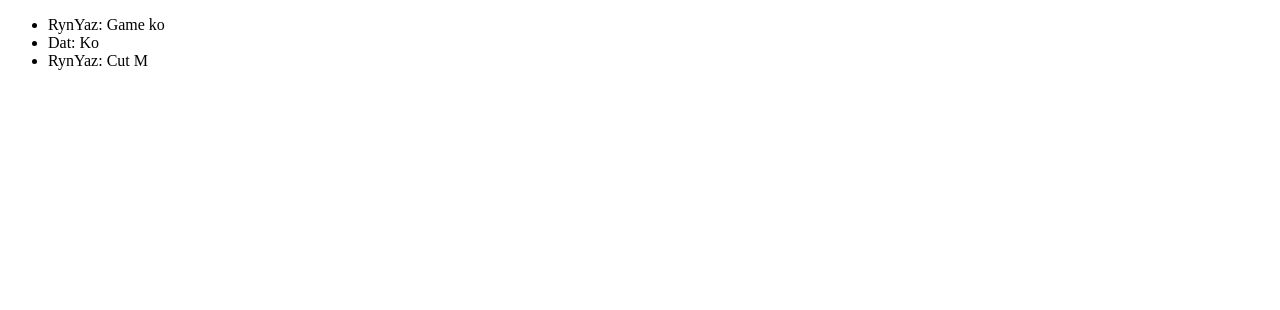
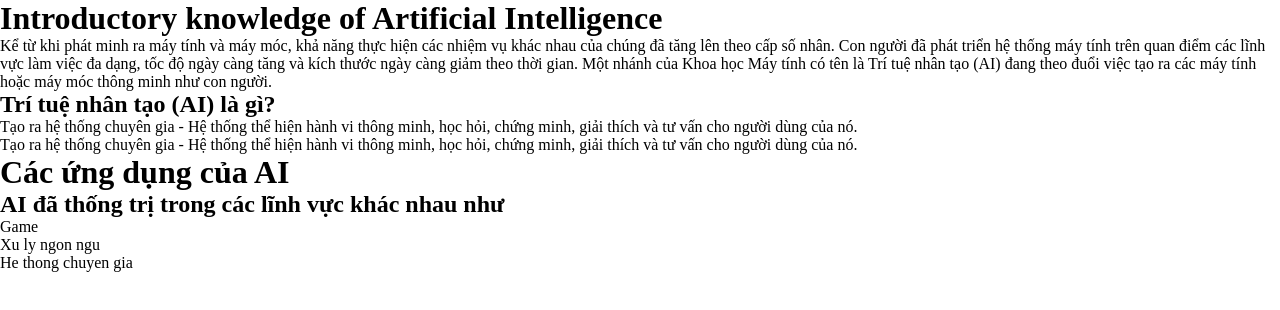
Before and after one commit to NguyenDacDat/Git-Sgroup.io, a plain HTML site: page public/index.html in a window 1280 px wide. Drawn offline with Linux system fonts and the light colour scheme.

Commit message:
exmaple commit

```diff
--- a/assets/css/style.css
+++ b/assets/css/style.css
@@ -0,0 +1,5 @@
+* {
+  padding: 0%;
+  margin: 0%;
+  box-sizing: border-box;
+}
--- a/public/index.html
+++ b/public/index.html
@@ -5,11 +5,47 @@
     <meta http-equiv="X-UA-Compatible" content="IE=edge" />
     <meta name="viewport" content="width=device-width, initial-scale=1.0" />
     <title>Document</title>
-    <link rel="stylesheet" href="../src/main.js" />
-    <link rel="stylesheet" href="../assets/css/style.css" />
+    <link rel="stylesheet" href="../assets/css/style.css">
   </head>
   <body>
-    <ul id="comment-blocks"></ul>
-    <script src="../src/main.js"></script>
+    <div class="container">
+      <h1 class="container-title">
+        Introductory knowledge of Artificial Intelligence
+      </h1>
+      <p class="container-text">
+        Kể từ khi phát minh ra máy tính và máy móc, khả năng thực hiện các nhiệm
+        vụ khác nhau của chúng đã tăng lên theo cấp số nhân. Con người đã phát
+        triển hệ thống máy tính trên quan điểm các lĩnh vực làm việc đa dạng,
+        tốc độ ngày càng tăng và kích thước ngày càng giảm theo thời gian. Một
+        nhánh của Khoa học Máy tính có tên là Trí tuệ nhân tạo (AI) đang theo
+        đuổi việc tạo ra các máy tính hoặc máy móc thông minh như con người.
+      </p>
+      <h2>Trí tuệ nhân tạo (AI) là gì?</h2>
+      <p>
+        <ul>
+          <p>
+            Tạo ra hệ thống chuyên gia - Hệ thống thể hiện hành vi thông minh, học hỏi, chứng minh, giải thích và tư vấn cho người dùng của nó.
+          </p>
+          <p>
+            Tạo ra hệ thống chuyên gia - Hệ thống thể hiện hành vi thông minh, học hỏi, chứng minh, giải thích và tư vấn cho người dùng của nó.
+          </p>
+        </ul>
+      </p>
+      <h1>Các ứng dụng của AI</h1>
+      <h2 class="titleAI">AI đã thống trị trong các lĩnh vực khác nhau như
+      </h2>
+      <ol>
+        <li>
+          Game
+        </li>
+        <li>
+          Xu ly ngon ngu
+        </li>
+        <li>
+          He thong chuyen gia
+        </li>
+      </ol>
+    </div>
   </body>
+  <script src="../src/main.js"></script>
 </html>
```
